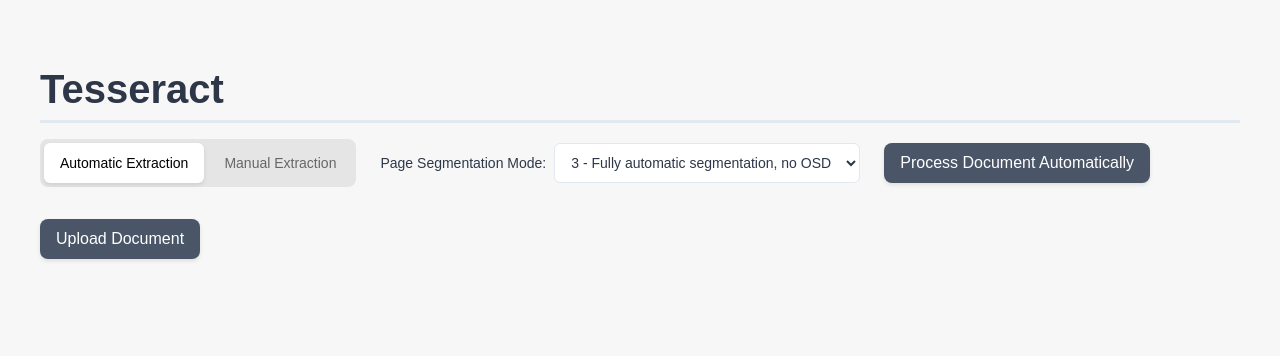
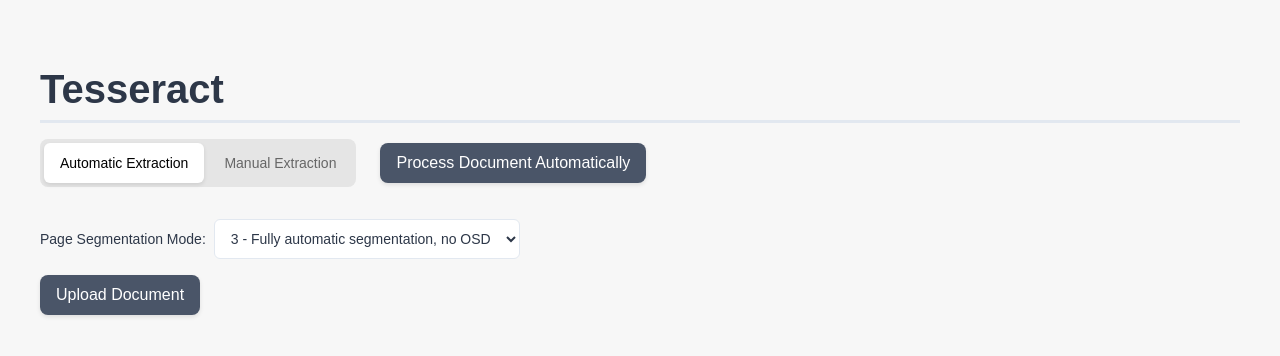
Before and after one commit to daxfrost/ocr-document-processor, a Next.js app: page /tesseract in a window 1280 px wide. Shown: the top 356 px of the page. Built offline with nearby package versions, Linux system fonts and the light colour scheme.

Commit message:
re-organizing UI

```diff
--- a/src/app/tesseract/page.tsx
+++ b/src/app/tesseract/page.tsx
@@ -414,6 +414,14 @@ const TesseractPage: React.FC = () => {
           </button>
         </div>
 
+        <Button
+          onClick={mode === Mode.Automatic ? handleAutomaticExtraction : handleManualExtraction}
+          disabled={loading}
+        >
+          {loading ? "Processing..." : `Process Document ${mode === Mode.Automatic ? "Automatically" : "Manually"}`}
+        </Button>
+      </div>
+
       <div style={theme.components.selectorContainer}>
         <label style={theme.components.label}>Page Segmentation Mode:</label>
         <select
@@ -432,15 +440,7 @@ const TesseractPage: React.FC = () => {
         </select>
       </div>
 
-        <Button
-          onClick={mode === Mode.Automatic ? handleAutomaticExtraction : handleManualExtraction}
-          disabled={loading}
-        >
-          {loading ? "Processing..." : `Process Document ${mode === Mode.Automatic ? "Automatically" : "Manually"}`}
-        </Button>
-      </div>
-
-      <div style={{ marginTop: "1rem" }}>
+      <div style={{ marginTop: "1rem", display: "flex", alignItems: "center" }}>
         <input
           type="file"
           accept="image/*"
@@ -448,12 +448,12 @@ const TesseractPage: React.FC = () => {
           style={{ display: 'none' }}
           id="fileInput"
         />
-        <Button onClick={() => document.getElementById('fileInput')?.click()}>
+        <Button onClick={() => document.getElementById('fileInput')?.click()} style={{ marginRight: "1rem" }}>
           Upload Document
         </Button>
 
         {mode === Mode.Manual && (
-          <div style={{ marginTop: "1rem", display: "flex", alignItems: "center" }}>
+          <>
             <Button onClick={handleSaveTemplate} style={{ marginRight: "1rem" }}>Save Template</Button>
             <div style={{ display: "flex", alignItems: "center" }}>
               <label style={{ ...theme.components.label, marginRight: "0.5rem" }}>Load Template:</label>
@@ -473,7 +473,7 @@ const TesseractPage: React.FC = () => {
                 </Button>
               )}
             </div>
-          </div>
+          </>
         )}
       </div>
 
```
Lines whose indentation alone changed are shown as unchanged.
